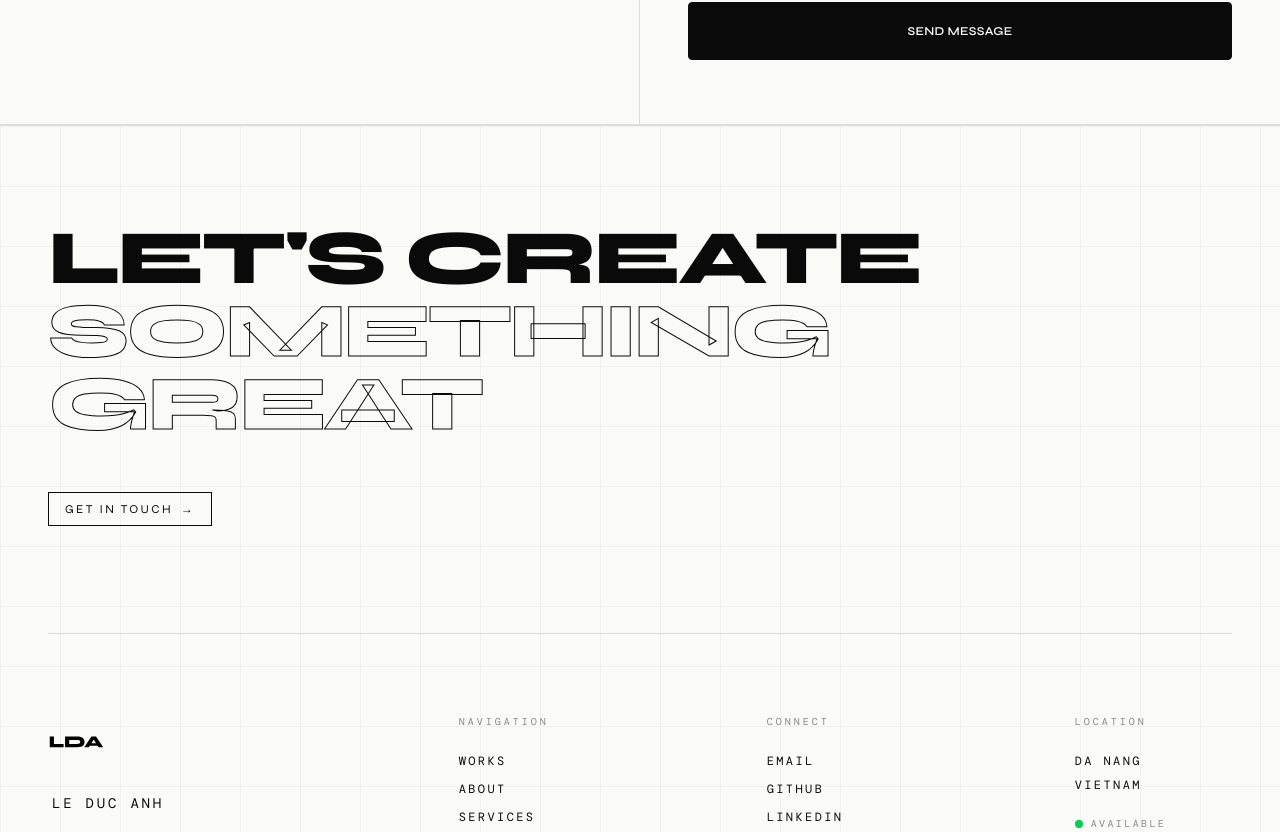
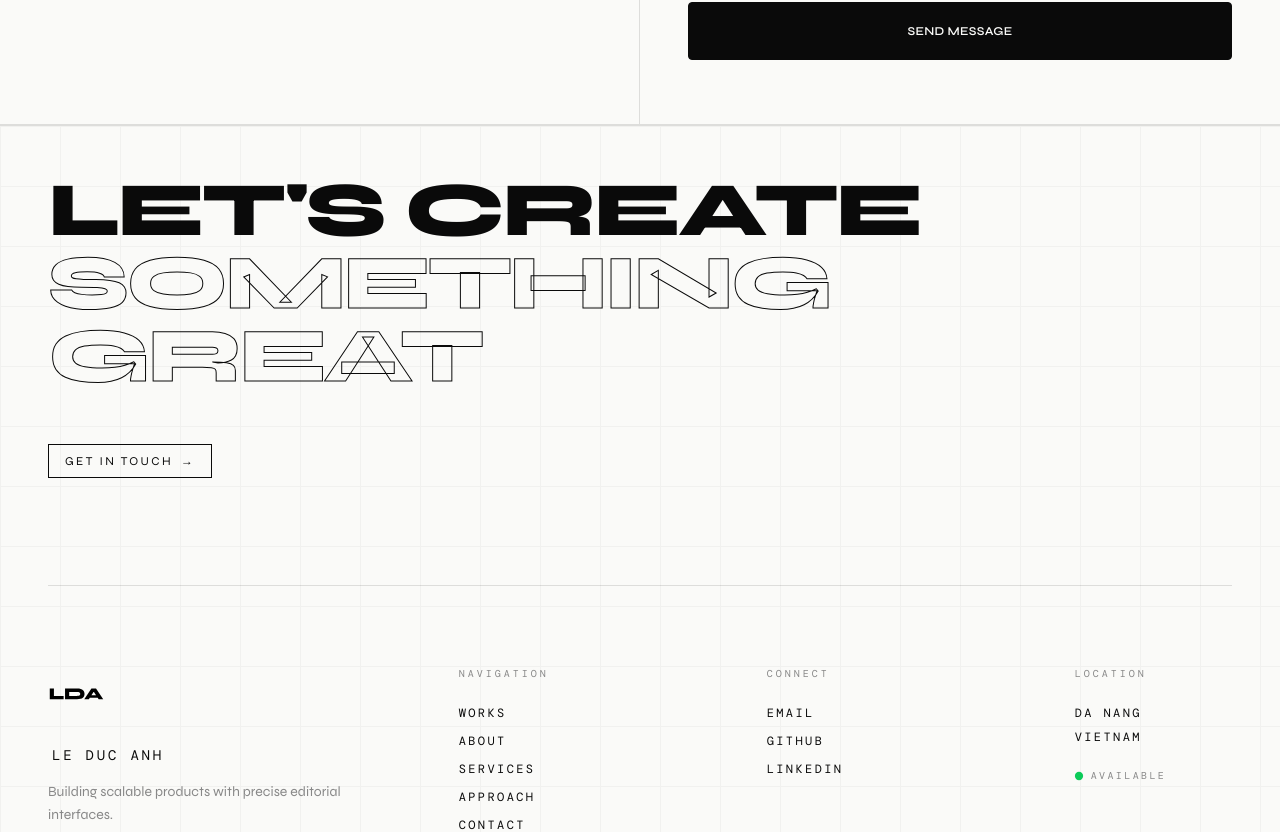
Before and after one commit to ldanh270/portfolio, a Next.js app: page /contact in a window 1280 px wide. Shown: the part 760-1592 px from the top of the page. Built offline with nearby package versions, Linux system fonts and the light colour scheme; a web font is replaced by a local one.

Commit message:
fix: fix footer padding

```diff
--- a/src/components/layout/Footer.tsx
+++ b/src/components/layout/Footer.tsx
@@ -17,7 +17,7 @@ export function Footer() {
 	return (
 		<footer
 			ref={footerRef}
-			className="relative overflow-hidden border-t border-brand-border bg-brand-white px-6 py-24 sm:px-12"
+			className="relative overflow-hidden border-t border-brand-border bg-brand-white px-6 py-12 sm:px-12"
 		>
 			{/* Animated Background Grid */}
 			<div className="pointer-events-none absolute inset-0 opacity-[0.03]">
```
